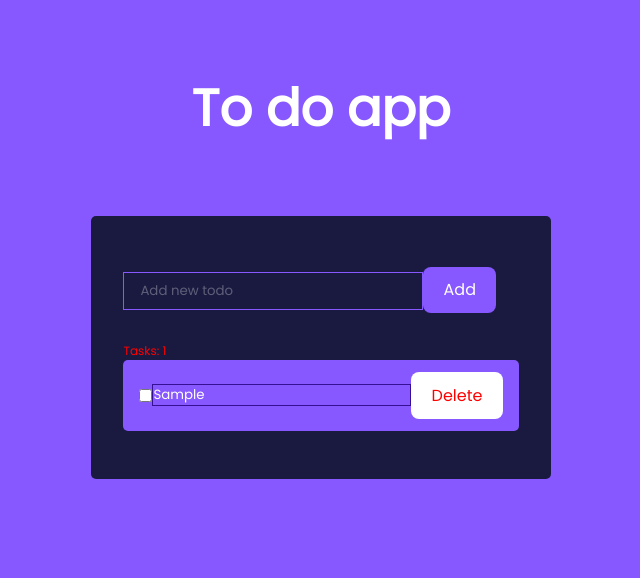
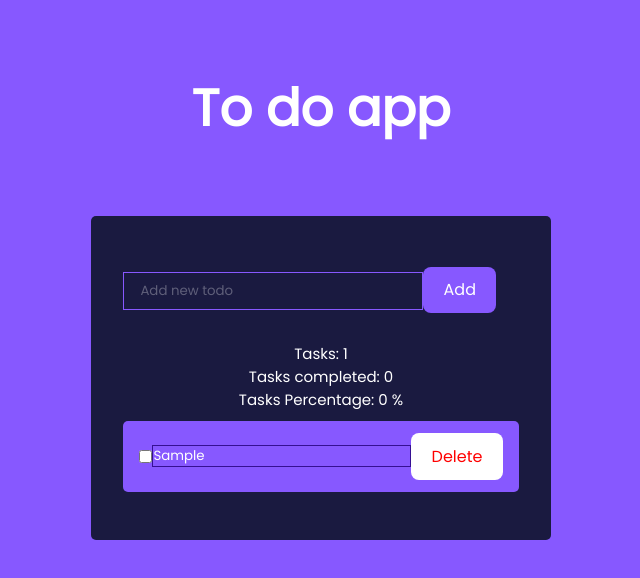
Before and after one commit to Mast8/react-todo, a React (Vite) app: page / in a window 1280 px wide. Both pictures are taken after typing "Sample" into the empty fields and a click on the button "Add". Shown: the top 578 px of the page, without its empty margins (319-959 px from the left). Built offline with nearby package versions, Linux system fonts and the light colour scheme.

Commit message:
task percentage

```diff
--- a/src/App.css
+++ b/src/App.css
@@ -42,9 +42,11 @@ h1 {
 }
 
 .totalTodos {
+  text-align: center;
   display: block;
-  font-size: 12px;
-  color: red;
+  font-size: 15px;
+  color: #fff;
+  padding-bottom: 10px;
 }
 
 .new-item-form {
--- a/src/App.jsx
+++ b/src/App.jsx
@@ -8,18 +8,15 @@ export default function App() {
   const [todos, setTodos] = useState(() => {
     const localValue = localStorage.getItem("ITEMS")
     if (localValue == null) return []
-
     return JSON.parse(localValue)
   })
 
-  const[count, setCount] = useState ({
-    totalTodos:  todos.length,
-    todoCompleted: todos.filter( todo => todo.completed !== false).length
-
-  }  )
-  console.log(count.todoCompleted + " initial ");
+  const[countTodos, setCountTodos] = useState (todos.length )
+  const[countCompleted, setCountCompleted] =
+  useState ( 0 )
 
   useEffect(() => {
+    setCountCompleted( todos.filter( todo => todo.completed !== false).length)
     localStorage.setItem("ITEMS", JSON.stringify(todos))
   }, [todos])
 
@@ -27,16 +24,14 @@ export default function App() {
 
       setTodos(currentTodos => {
         return [
-
           ...currentTodos,
           { id: crypto.randomUUID(), title, completed: false },
         ]
-      }); setCount( {totalTodos : todos.length+1})
+      }); setCountTodos( countTodos +1 )
 
   }
 
   function toggleTodo(id, completed) {
-
 
     setTodos(currentTodos => {
       return currentTodos.map(todo => {
@@ -46,19 +41,13 @@ export default function App() {
         return todo
       })
     });
-    const countCompleted = todos.filter( todo => todo.completed !== false).length;
 
-    setCount( { totalTodos : todos.length ,
-      todoCompleted : countCompleted })
-    console.log(count.todoCompleted + " completed ")
   }
 
   function deleteTodo(id) {
     setTodos(currentTodos => {
-
       return currentTodos.filter(todo => todo.id !== id)
-
-    }); setCount( {totalTodos : todos.length-1})
+    }); setCountTodos( countTodos -1)
   }
 
   function editTodo(id, title) {
@@ -71,13 +60,19 @@ export default function App() {
       })
     })
   }
-
+  var Percentage = Math.round(countCompleted/countTodos*100) ;
   return (
     <>
       <h1> To do app</h1>
       <div className="new-item-form">
       <NewTodoForm onSubmit={addTodo} />
-      {count.totalTodos > 0 ? <div className="totalTodos"> Tasks: {count.totalTodos}</div> : "no tasks" }
+      {countTodos > 0 &&
+      <div className="totalTodos"> Tasks: {countTodos}
+        <div>   Tasks completed: {countCompleted}
+        </div>
+        <div>   Tasks Percentage: {Percentage} %
+        </div>
+      </div>  }
 
       <TodoList todos={todos} toggleTodo={toggleTodo} deleteTodo={deleteTodo} editTodo={editTodo}/>
       </div>
```
